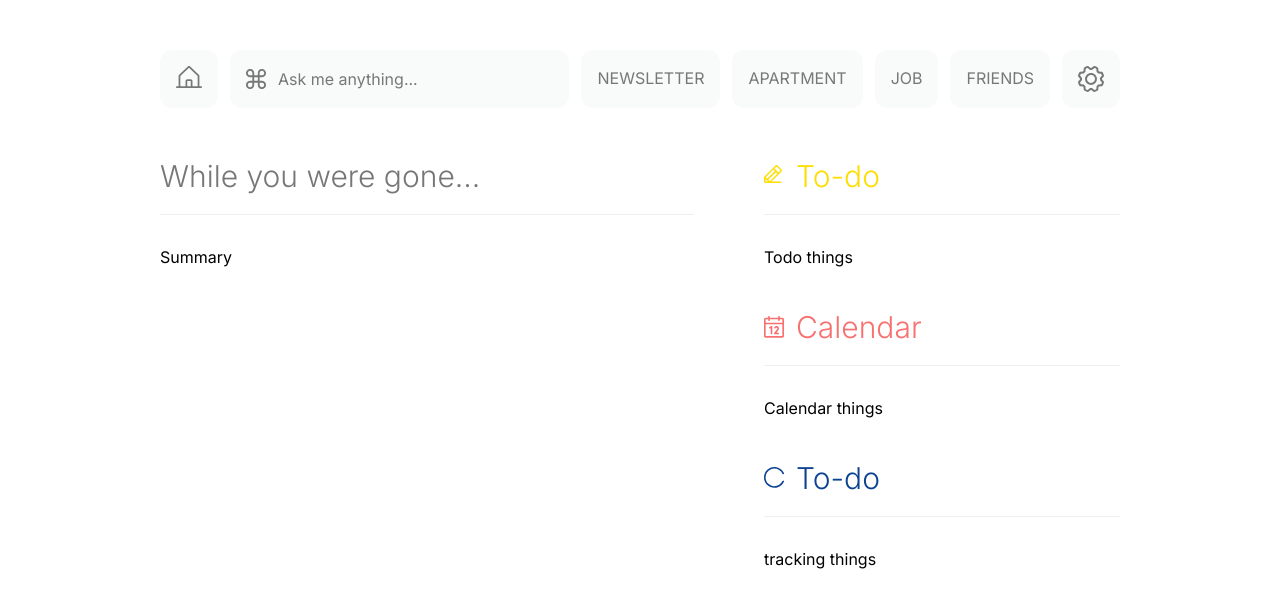
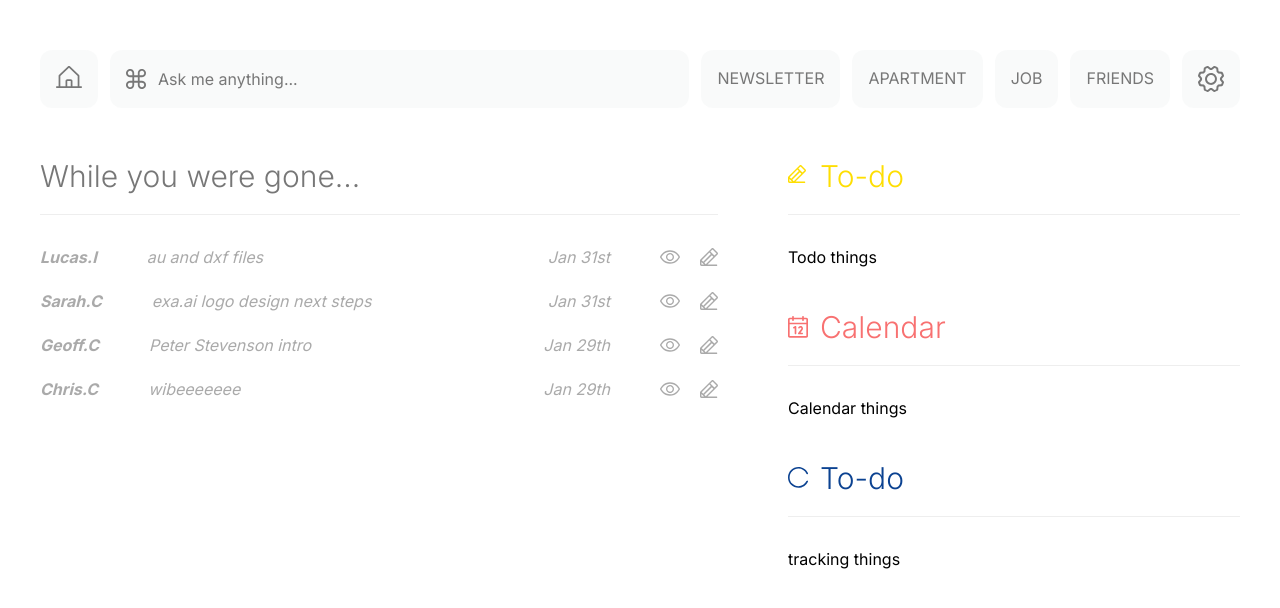
Before and after one commit to marcowang01/envelope-demo, a Next.js app: page / in a window 1280 px wide. Shown: the top 608 px of the page. Built offline with nearby package versions, Linux system fonts and the light colour scheme.

Commit message:
summary card done

```diff
--- a/src/app/layout.tsx
+++ b/src/app/layout.tsx
@@ -19,7 +19,7 @@ export default function RootLayout({
   return (
     <html lang="en">
       <body className={clsx(inter.className)}>
-        <div className="px-[120px] py-[50px] min-h-screen flex flex-col max-w-[1200px] mx-auto">
+        <div className="py-[50px] min-h-screen flex flex-col w-[1200px] mx-auto">
           <Navbar />
           {children}
         </div>
--- /dev/null
+++ b/src/components/emailRow.tsx
@@ -0,0 +1,73 @@
+import { CheckIcon } from "@/assets/check-icon";
+import { EyeIcon } from "@/assets/eye-icon";
+import { PencilIcon } from "@/assets/pencil-icon";
+
+function formatDate(date: Date): string {
+  const formatter = new Intl.DateTimeFormat('en-US', { month: 'short', day: 'numeric' });
+  const formattedDate = formatter.format(date);
+
+  const day = date.getDate();
+  let suffix = 'th';
+  if (day % 10 === 1 && day !== 11) {
+    suffix = 'st';
+  } else if (day % 10 === 2 && day !== 12) {
+    suffix = 'nd';
+  } else if (day % 10 === 3 && day !== 13) {
+    suffix = 'rd';
+  }
+
+  return formattedDate.replace(/\d+/, `$&${suffix}`);
+}
+
+export function EmailRow({
+  sender,
+  title,
+  date,
+  actions
+} : {
+  sender: string
+  title: string
+  date?: string
+  actions: string[]
+}){
+
+  return (
+    <div className="italic text-gray-450  flex flex-row gap-[50px] font-xl w-full">
+      <div className="font-bold cursor-pointer hover:text-gray-800 active:text-gray-500">
+        {sender}
+      </div>
+      <div className="grow flex flex-row justify-between items-center  hover:text-gray-800  active:text-gray-500  cursor-pointer">
+        <div className="grow ">
+          {title}
+        </div>
+        {date && (
+          <div>
+            {formatDate(new Date(date))}
+          </div>
+        )}
+      </div>
+
+      <div className="flex flex-row justify-start gap-[20px] items-center ">
+        {actions.includes("view") && (
+          <div className="cursor-pointer hover:text-gray-800 active:text-gray-500 w-[20px]">
+            <EyeIcon />
+          </div>
+        )}
+        {actions.includes("edit") && (
+          <div className="cursor-pointer hover:text-gray-800 active:text-gray-500 w-[18px]">
+          <PencilIcon />
+          </div>
+
+        )}
+        {actions.includes("check") && (
+          <div className="cursor-pointer hover:text-gray-800 active:text-gray-500">
+
+          <CheckIcon />
+          </div>
+
+        )}
+      </div>
+    </div>
+  )
+
+}
--- a/src/components/summaryCard.tsx
+++ b/src/components/summaryCard.tsx
@@ -1,10 +1,23 @@
 import { Card } from "./card";
 import { summaryItems } from "@/data/emails";
+import { EmailRow } from "./emailRow";
 
 function SummaryCardItems() {
   return(
-    <div>
-      Summary
+    <div className="flex flex-col gap-[20px] w-full">
+      {summaryItems.map((email, index) => {
+        return (
+          <div>
+          <EmailRow
+            key={`summary-${index}`}
+            sender={email.sender}
+            title={email.title}
+            date={email.date}
+            actions={["view", "edit"]}
+          />
+          </div>
+        )
+      })}
     </div>
   )
 }
--- a/tailwind.config.ts
+++ b/tailwind.config.ts
@@ -23,7 +23,7 @@ const config: Config = {
           "450": "#AAAAAA",
           "500": "#777777",
           "600": "#666666",
-          "800": "#2A2C2E",
+          "800": "#444444",
         },
         blue: {
           400: "#1367DF",
```
